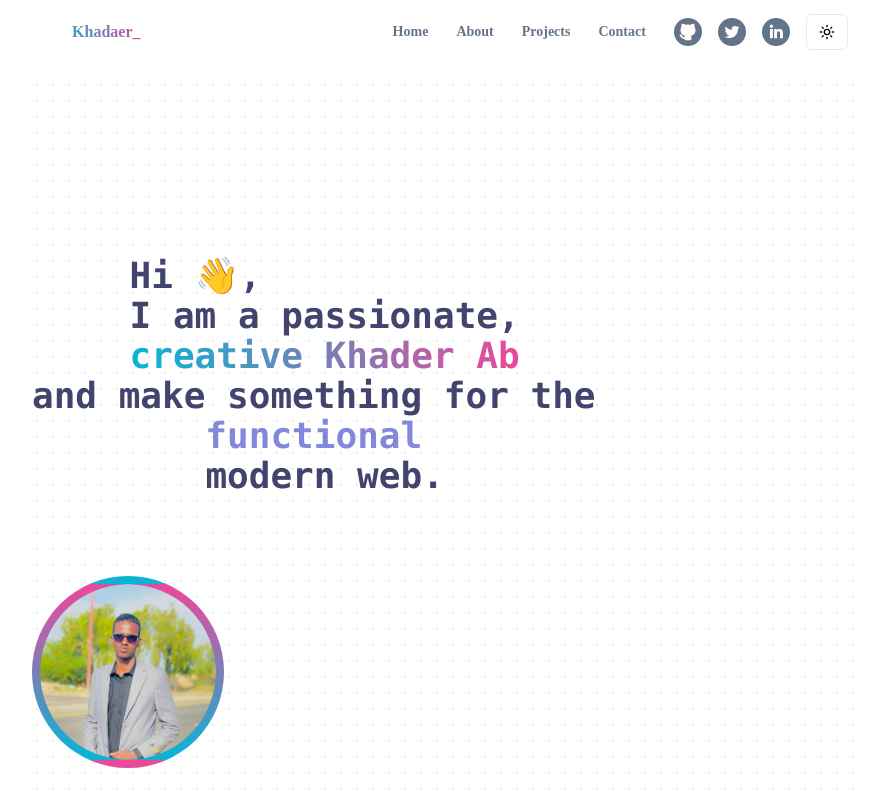
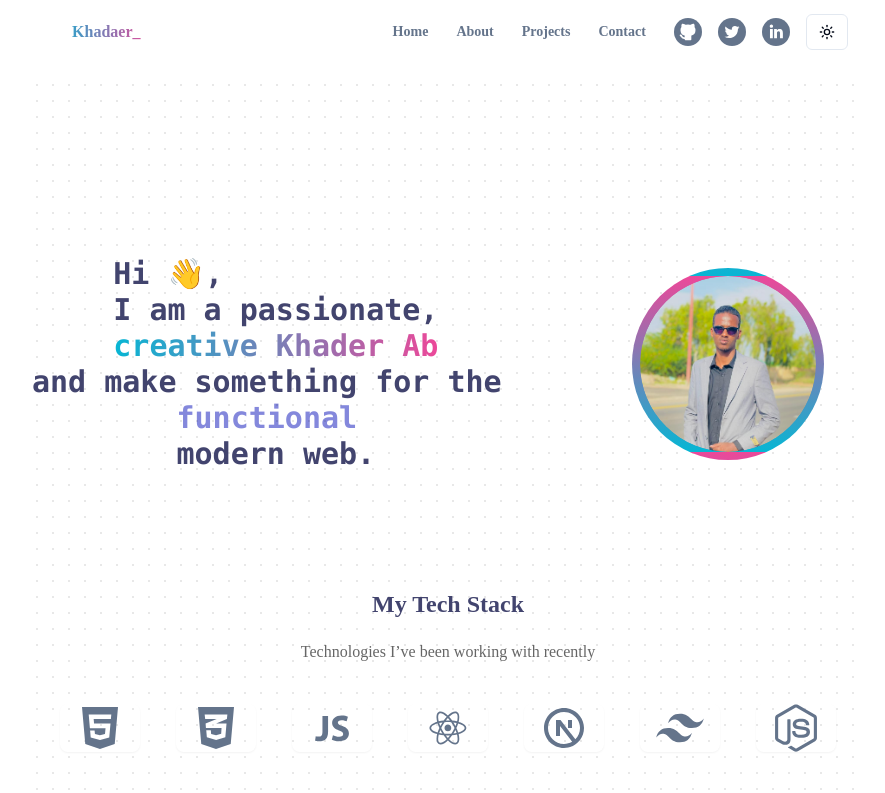
Before and after one commit to Khadar-abdi/Portfolio_, a Next.js app: page / in a window 1280 px wide. Shown: the top 793 px of the page, without its empty margins (192-1077 px from the left). Built offline with nearby package versions, Linux system fonts and the light colour scheme; no server answers.

Commit message:
Adding some animations

```diff
--- a/components/Home/content.tsx
+++ b/components/Home/content.tsx
@@ -13,7 +13,7 @@ const Content = () => {
 
       <div className='flex flex-wrap justify-center text-center '>
         <div
-          className="font-mono justify-center    items-center flex flex-col     whitespace-pre text text-2xl md:text-2xl lg:text-4xl text-center md:text-start lg:text-start font-bold text-[#42446E] leading-snug dark:text-[#d1d2e9]"
+          className="font-mono justify-center    items-center flex flex-col     whitespace-pre text text-xl md:text-2xl lg:text-3xl text-center md:text-start lg:text-start font-bold text-[#42446E] leading-snug dark:text-[#d1d2e9]"
         >
           Hi 👋, <br/>I am a passionate,
           <br />
```
